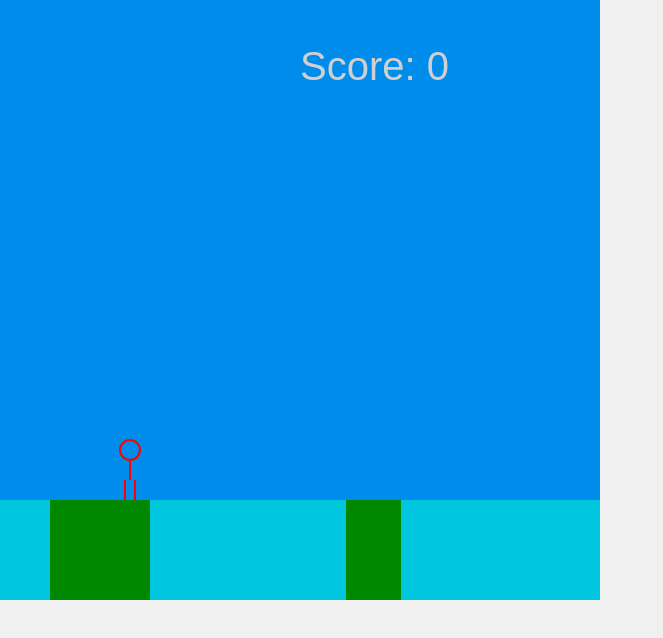
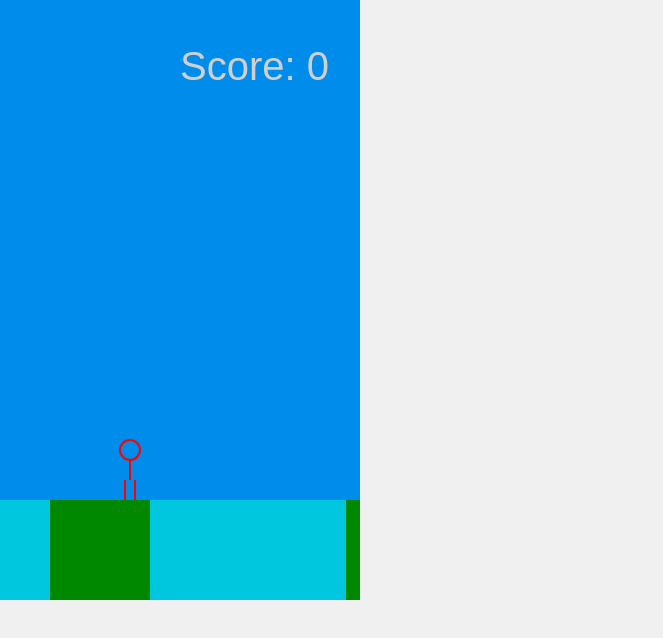
Before and after one commit to teru182/crossthebridge, a plain HTML site: page index.html in a window 1280 px wide. Shown: the whole page, without its empty margins (0-663 px from the left). Drawn offline with Linux system fonts and the light colour scheme.

Commit message:
Update index.html

```diff
--- a/index.html
+++ b/index.html
@@ -2,7 +2,7 @@
 <html>
 <head>
   <meta charset="UTF-8">
-  <meta name="viewport" content="width=600,initial-scale=1">
+  <meta name="viewport" content="width=360,initial-scale=1">
 
   <title>Cross the Bridge</title>
   <style>
@@ -19,7 +19,7 @@
   </style>
 </head>
 <body>
-  <canvas id="gameCanvas" width="600" height="600"></canvas>
+  <canvas id="gameCanvas" width="360" height="600"></canvas>
   <script>
     const canvas = document.getElementById("gameCanvas");
     const ctx = canvas.getContext("2d");
```
